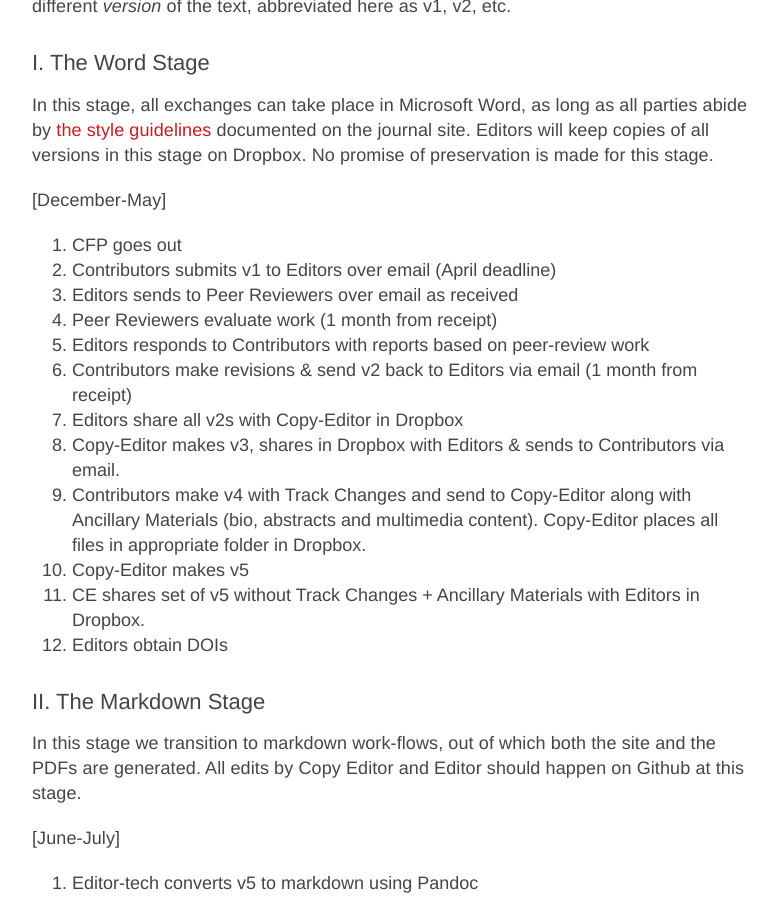
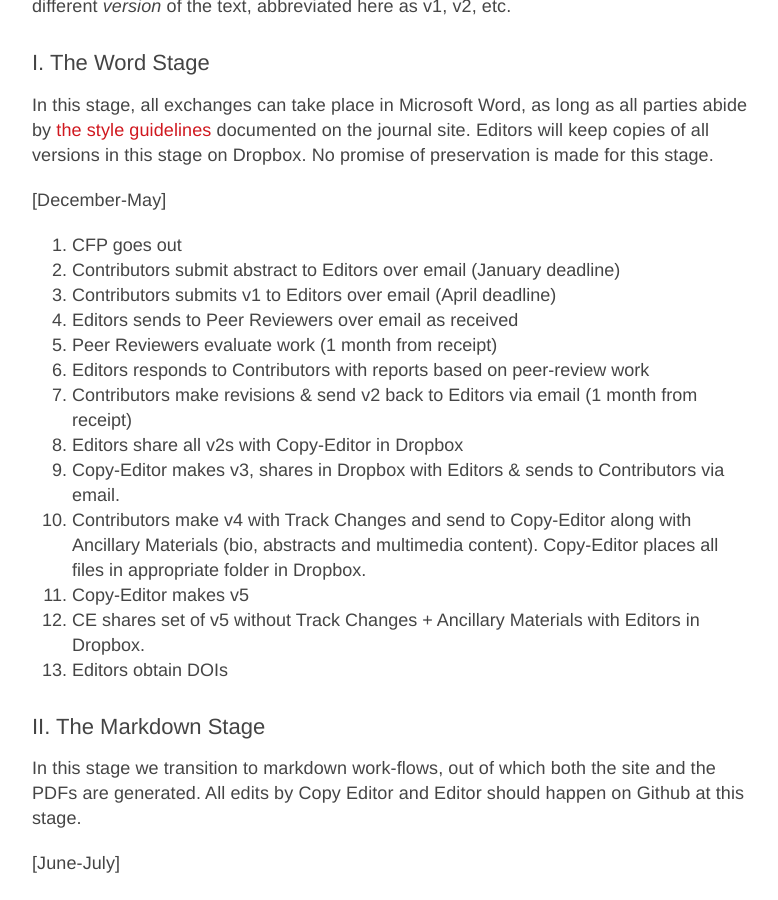
Before and after one commit to archipelagosjournal/archipelagos, a Jekyll site: the page built from workflow.md, in a window 1280 px wide and 900 px high, scrolled down 937 px. Shown: the whole window, without its empty margins (248-1026 px from the left). Built offline with Jekyll 4.4.1, drawn with Linux system fonts in a browser that asks for light colours.

Commit message:
added abstract step

```diff
--- a/workflow.md
+++ b/workflow.md
@@ -28,6 +28,7 @@ In this stage, all exchanges can take place in Microsoft Word, as long as all pa
 [December-May]
 
 1. CFP goes out
+14. Contributors submit abstract to Editors over email (January deadline)
 2. Contributors submits v1 to Editors over email (April deadline)
 3. Editors sends to Peer Reviewers over email as received
 4. Peer Reviewers evaluate work (1 month from receipt)
```
